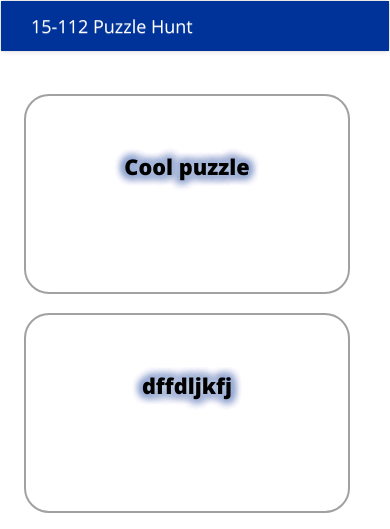
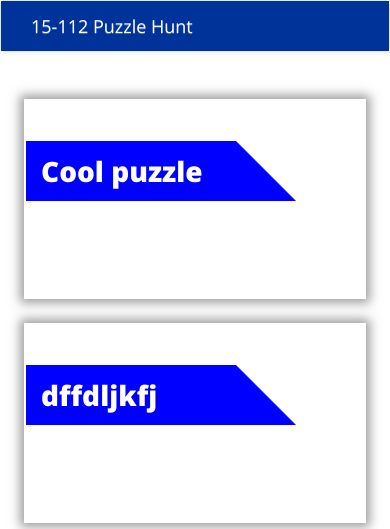
Before and after one commit to rnvarma/15112PuzzleHunt, a Django app: page /puzzles in a window 390 px wide. Shown: the top 529 px of the page. Run offline with Django 3.2, Linux system fonts and the light colour scheme; data comes from the database, SQL or seed files in the repository; both versions use the stored data as it was after the commit; parts of the project's set-up code (start-up, migrations or seed data) failed here and were passed over; some libraries are stand-ins or nearby versions.

Commit message:
made the puzzles page betteR

```diff
--- a/puzzlehunt/puzzlehunt/templates/puzzle.html
+++ b/puzzlehunt/puzzlehunt/templates/puzzle.html
@@ -8,13 +8,14 @@
 {% block body %}
 
 <div class="row">
-    <div class="col-lg-6 col-lg-offset-3 col-md-6 col-md-offset-3 col-sm-6 col-sm-offset-3 col-xs-10 col-xs-offset-1">
+    <div class="col-lg-6 col-lg-offset-3 col-md-8 col-md-offset-2 col-sm-10 col-sm-offset-1 col-xs-10 col-xs-offset-1">
         <div class="row">
             {% for puzzle in puzzles %}
                 <a href="/puzzles/{{ puzzle.number }}">
-                    <div class="col-md-4 col-sm-6 col-xs-12 vert-align tile-col">
+                    <div class="col-md-12 tile-col">
                         <div class="puzzletile" style="background-image: url({{ puzzle.image_link }}); background-size: cover;">
-                            <div class="tile-title">{{ puzzle.name }}</div>
+                            <div class="tile-text">{{ puzzle.name }}</div>
+                            <div class="tile-title"></div>
                         </div>
                     </div>
                 </a>
--- /dev/null
+++ b/puzzlehunt/puzzlehunt/templates/puzzles/1.html
@@ -0,0 +1 @@
+{% extends 'base.html' %}
--- /dev/null
+++ b/puzzlehunt/puzzlehunt/templates/puzzles/2.html
@@ -0,0 +1 @@
+{% extends 'base.html' %}
--- /dev/null
+++ b/puzzlehunt/puzzlehunt/templates/puzzles/3.html
@@ -0,0 +1 @@
+{% extends 'base.html' %}
--- /dev/null
+++ b/puzzlehunt/puzzlehunt/templates/puzzles/4.html
@@ -0,0 +1 @@
+{% extends 'base.html' %}
--- /dev/null
+++ b/puzzlehunt/puzzlehunt/templates/puzzles/5.html
@@ -0,0 +1 @@
+{% extends 'base.html' %}
--- a/puzzlehunt/puzzlehunt/urls.py
+++ b/puzzlehunt/puzzlehunt/urls.py
@@ -11,6 +11,7 @@ urlpatterns = patterns('',
     url(r'^admin/', include(admin.site.urls)),
     url(r'^$', views.HomePage.as_view()),
     url(r'^register', views.RegistrationPage.as_view()),
+    url(r'^puzzles/(?P<p_id>[0-9]+)', views.IndividualPuzzlePage.as_view()),
     url(r'^puzzles', views.PuzzlePage.as_view()),
     url(r'^login', views.LoginPage.as_view()),
     url(r'^executelogin', views.login_user),
--- a/puzzlehunt/puzzlehunt/views.py
+++ b/puzzlehunt/puzzlehunt/views.py
@@ -80,6 +80,17 @@ class PuzzlePage(View):
     context["puzzles"] = puzzles
     return render(request, 'puzzle.html', context)
 
+class IndividualPuzzlePage(View):
+
+  def get(self, request, p_id):
+    p_id = int(p_id)
+    if p_id > 5:
+      return HttpResponseRedirect("/puzzles")
+    context = {}
+    puzzle = Puzzle.objects.get(number = p_id)
+    context["puzzle"] = puzzle.__dict__
+    return render(request, 'puzzles/%d.html' % p_id, context)
+
 class LoginPage(View):
 
   def get(self, request):
--- a/puzzlehunt/static/css/puzzles.css
+++ b/puzzlehunt/static/css/puzzles.css
@@ -1,25 +1,28 @@
 .puzzletile {
   color:black;
-  text-align:center;
   position:relative;
-  border: 2px solid #a1a1a1;
-  border-radius: 25px;
+  border: 2px solid white;
+  box-shadow: 0px 0px 10px 4px rgba(119, 119, 119, 0.71);
+  -moz-box-shadow: 0px 0px 10px 4px rgba(119, 119, 119, 0.71);
+  -webkit-box-shadow: 0px 0px 10px 4px rgba(119, 119, 119, 0.71);
   height: 200px;
   margin: -3px;
 }
 
 .tile-title {
-  margin-top: 55px;
-  font-size: 155%;
-  text-shadow: 0 0 10px rgba(255,255,255,1) , 0 0 20px rgba(255,255,255,1) , 0 0 30px rgba(255,255,255,1) , 0 0 10px #003399 , 0 0 10px #003399 , 0 0 10px #003399 , 0 0 10px #003399;
-  font-weight: 800;
-
+  border-bottom: 60px solid blue;
+  border-right: 60px solid transparent;
+  width: 270px;
+  margin-top: 40px;
 }
 
-.vert-align {
-  display: inline-block;
-  vertical-align:middle;
-  float: none;
+.tile-text {
+  float: left;
+  font-weight: 800;
+  color: white;
+  font-size: 200%;
+  margin-top: 50px;
+  margin-left: 15px;
 }
 
 .link-spanner{
@@ -37,13 +40,13 @@
 
 .puzzletile:hover {
   cursor: pointer;
-  -webkit-box-shadow:0 0 20px #003399;
-  -moz-box-shadow: 0 0 20px #003399;
-  box-shadow:0 0 20px blue;
+  box-shadow: 0px 0px 10px 4px #003399;
+  -moz-box-shadow: 0px 0px 10px 4px #003399;
+  -webkit-box-shadow: 0px 0px 10px 4px #003399;
 }
 
 .tile-col {
   margin-right: -8px;
   margin-left: -8px;
-  padding-top: 25px;
+  padding-top: 30px;
 }
```
Also changed, not shown: puzzlehunt/db.sqlite3.
